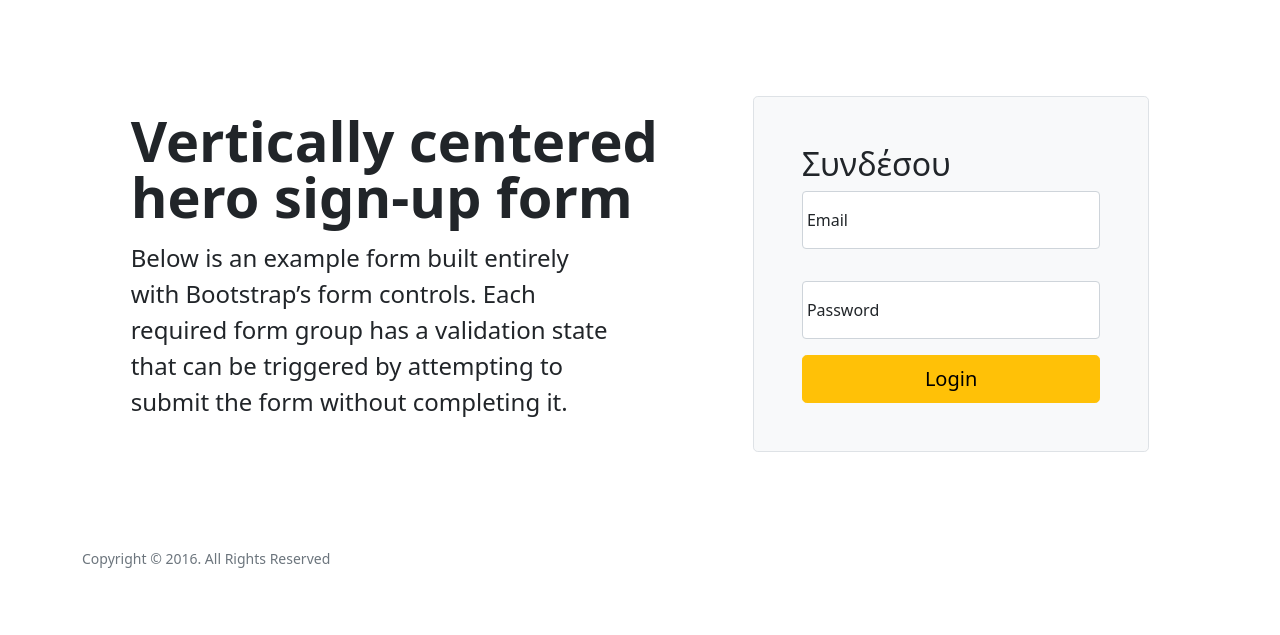
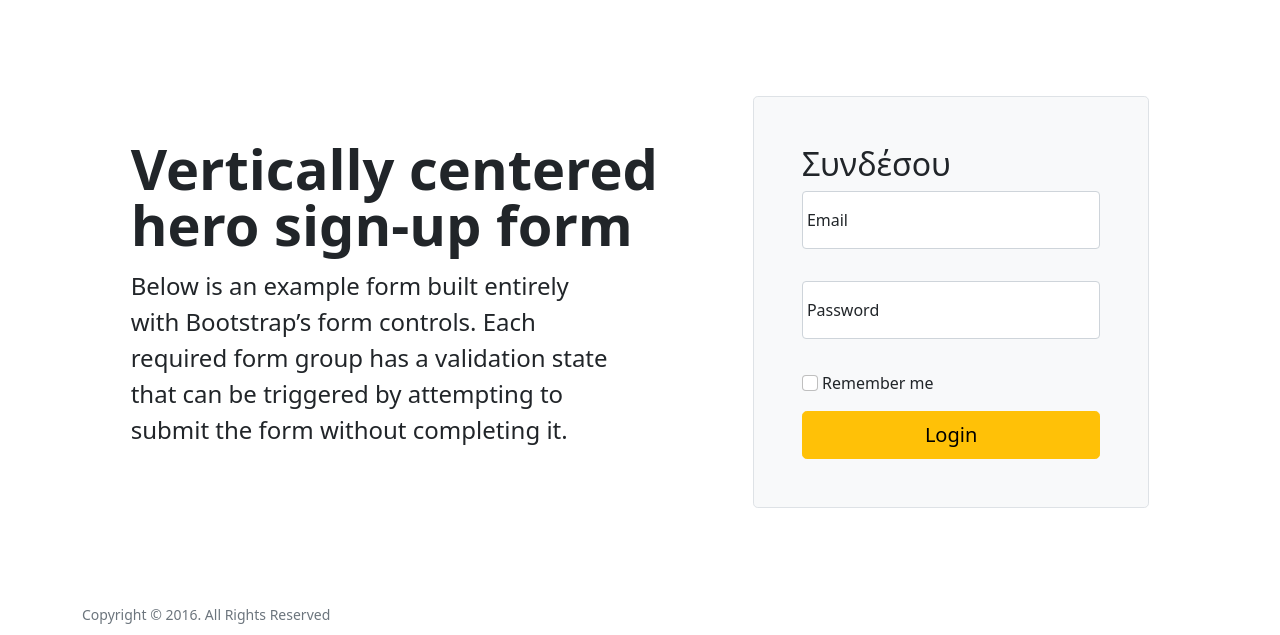
Before and after one commit to fragkiadamis/ca-management, a Flask app: page / in a window 1280 px wide. Shown: the part 56-691 px from the top of the page. Run offline with Flask 2, Linux system fonts and the light colour scheme; parts of the project's set-up code (start-up, migrations or seed data) failed here and were passed over; some libraries are stand-ins or nearby versions.

Commit message:
remember me on login

```diff
--- a/app/auth/forms.py
+++ b/app/auth/forms.py
@@ -1,5 +1,5 @@
 from flask_wtf import FlaskForm
-from wtforms import PasswordField, StringField, SubmitField, ValidationError, IntegerField, SelectField, SelectMultipleField
+from wtforms import PasswordField, StringField, SubmitField, ValidationError, IntegerField, SelectField, SelectMultipleField, BooleanField
 from wtforms.validators import DataRequired, Email, EqualTo
 
 from ..models import Member
@@ -46,4 +46,5 @@ class RegistrationForm(FlaskForm):
 class LoginForm(FlaskForm):
     email = StringField('Email', validators=[DataRequired(), Email()])
     password = PasswordField('Password', validators=[DataRequired()])
+    remember_me = BooleanField('Remember me')
     submit = SubmitField('Login')
--- a/app/auth/views.py
+++ b/app/auth/views.py
@@ -1,4 +1,4 @@
-from flask import flash, redirect, render_template, url_for
+from flask import flash, redirect, render_template, url_for, session
 from flask_login import login_user, login_required, logout_user
 
 from . import auth
@@ -45,7 +45,7 @@ def login():
         if member is not None and member.verify_password(
                 form.password.data):
             # log employee in
-            login_user(member)
+            login_user(member, form.remember_me.data)
 
             # redirect to the dashboard page after login
             return redirect(url_for('ca.dashboard'))
--- a/app/templates/index.html
+++ b/app/templates/index.html
@@ -28,6 +28,10 @@
                     <div class="row g-3">
                         {{ render_field(form.email) }}
                         {{ render_field(form.password) }}
+                        <div class="checkbox mb-3">
+                            {{ form.remember_me(class='form-check-input') }}
+                            {{ form.remember_me.label(class='form-check-label') }}
+                        </div>
                     </div>
                     {{ form.submit(class='w-100 btn btn-lg btn-warning') }}
                 </form>
```
